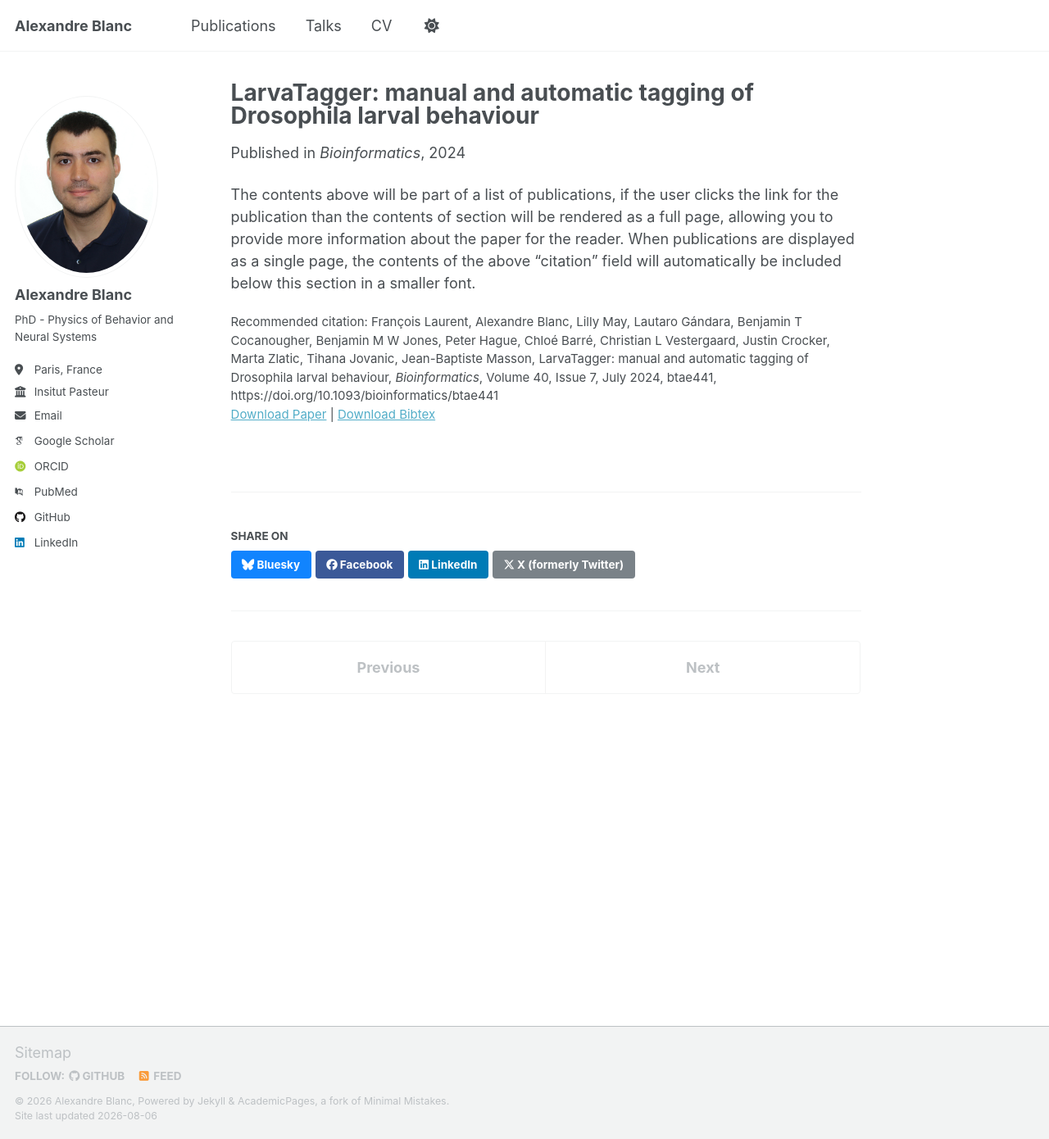
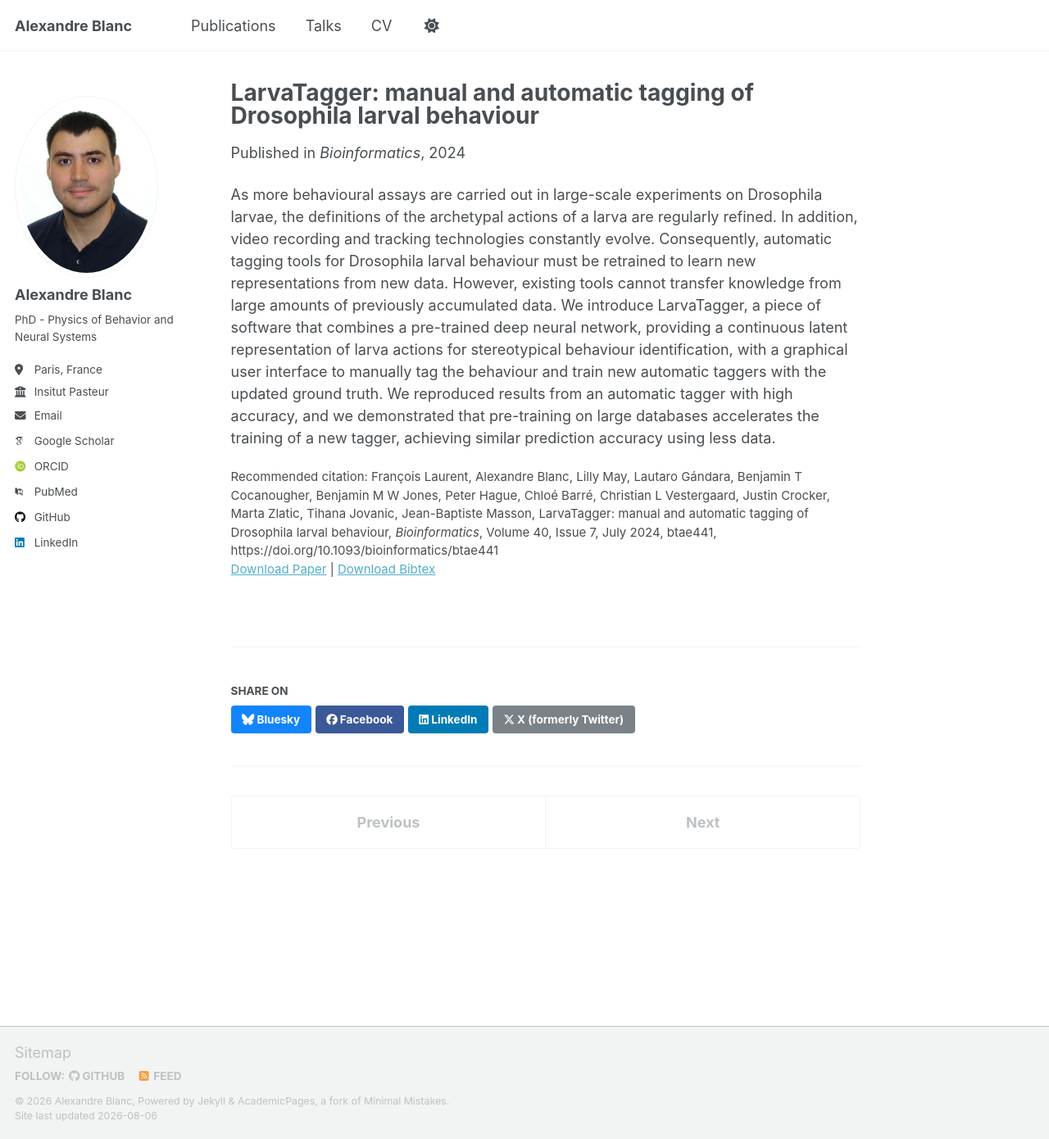
Before and after one commit to aleblanc30/aleblanc30.github.io, a Jekyll site: the page built from _publications/larvatagger2024.md, in a window 1280 px wide and 1390 px high. Shown: the whole window at 82% size. Built offline with Jekyll 4.4.1, drawn with Linux system fonts in a browser that asks for light colours; some web fonts are replaced; a script that is not in the unit is left out.

Commit message:
Update publication details for LarvaTagger 2024
Introduced LarvaTagger software for automatic tagging of Drosophila larval behaviour, integrating a pre-trained deep neural network and a user-friendly interface for manual tagging and retraining.

```diff
--- a/_publications/larvatagger2024.md
+++ b/_publications/larvatagger2024.md
@@ -11,4 +11,4 @@ paperurl: 'https://doi.org/10.1093/bioinformatics/btae441'
 citation: 'François Laurent, Alexandre Blanc, Lilly May, Lautaro Gándara, Benjamin T Cocanougher, Benjamin M W Jones, Peter Hague, Chloé Barré, Christian L Vestergaard, Justin Crocker, Marta Zlatic, Tihana Jovanic, Jean-Baptiste Masson, LarvaTagger: manual and automatic tagging of Drosophila larval behaviour, <i>Bioinformatics</i>, Volume 40, Issue 7, July 2024, btae441, https://doi.org/10.1093/bioinformatics/btae441'
 ---
 
-The contents above will be part of a list of publications, if the user clicks the link for the publication than the contents of section will be rendered as a full page, allowing you to provide more information about the paper for the reader. When publications are displayed as a single page, the contents of the above "citation" field will automatically be included below this section in a smaller font.
+As more behavioural assays are carried out in large-scale experiments on Drosophila larvae, the definitions of the archetypal actions of a larva are regularly refined. In addition, video recording and tracking technologies constantly evolve. Consequently, automatic tagging tools for Drosophila larval behaviour must be retrained to learn new representations from new data. However, existing tools cannot transfer knowledge from large amounts of previously accumulated data. We introduce LarvaTagger, a piece of software that combines a pre-trained deep neural network, providing a continuous latent representation of larva actions for stereotypical behaviour identification, with a graphical user interface to manually tag the behaviour and train new automatic taggers with the updated ground truth. We reproduced results from an automatic tagger with high accuracy, and we demonstrated that pre-training on large databases accelerates the training of a new tagger, achieving similar prediction accuracy using less data.
```
